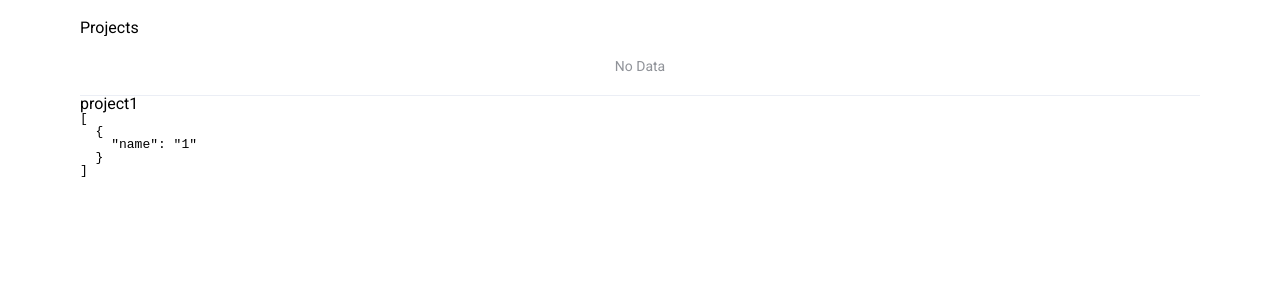
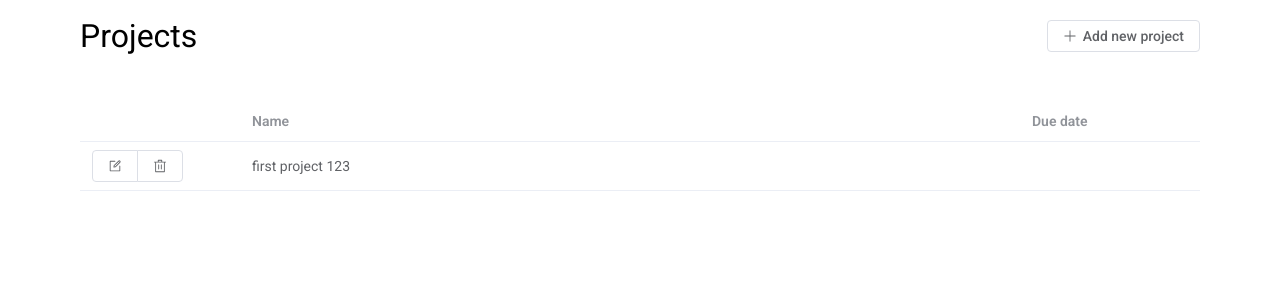
Before and after one commit to rudnik275/task-management-system, a Vue app: page / in a window 1280 px wide. Shown: the top 300 px of the page. Built offline with nearby package versions, Linux system fonts and the light colour scheme.

Commit message:
add CRUD for projects

```diff
--- /dev/null
+++ b/src/components/EditProjectDialog.vue
@@ -0,0 +1,83 @@
+<script lang="ts" setup>
+import {useApi} from '@/plugins/api'
+
+const api = useApi()
+
+const isVisible = ref(false)
+const form = reactive({
+  name: ''
+})
+const isLoading = ref(false)
+const isNew = ref(false)
+
+let successEdit: () => Promise<void>
+let cancelEdit: () => void
+
+defineExpose({
+  open: async (projectId?: number) => {
+    isVisible.value = true
+    form.name = ''
+    isNew.value = projectId === undefined
+    if (!isNew.value) {
+      isLoading.value = true
+      const loadedProject = await api.get(`/projects/${projectId}`)
+      form.name = loadedProject.name
+      isLoading.value = false
+    }
+    await new Promise<void>((resolve, reject) => {
+      successEdit = async () => {
+        isLoading.value = true
+        if (isNew.value) {
+          await api.post('/projects', form)
+        } else {
+          await api.patch(`/projects/${projectId}`, form)
+        }
+        isLoading.value = false
+        isVisible.value = false
+        resolve()
+      }
+      cancelEdit = () => {
+        isVisible.value = false
+        reject()
+      }
+    })
+  }
+})
+</script>
+
+<template>
+  <ElDialog
+    v-model="isVisible"
+    :title="isNew ? `Create new project` : 'Edit project'"
+    width="500"
+  >
+    <ElForm
+      :model="form"
+      v-loading="isLoading"
+    >
+      <ElFormItem label="Name">
+        <ElInput v-model="form.name" autocomplete="off"/>
+      </ElFormItem>
+    </ElForm>
+    <template #footer>
+      <div class="dialog-footer">
+        <el-button
+          :disabled="isLoading"
+          @click="cancelEdit?.()"
+        >
+          Cancel
+        </el-button>
+        <el-button
+          type="primary"
+          :disabled="!form.name || isLoading"
+          @click="successEdit?.()"
+        >
+          Confirm
+        </el-button>
+      </div>
+    </template>
+  </ElDialog>
+</template>
+
+<style>
+</style>
--- a/src/plugins/api/axios-mock-plugin.ts
+++ b/src/plugins/api/axios-mock-plugin.ts
@@ -9,7 +9,7 @@ export const axiosMockPlugin = (instance: AxiosInstance) => {
     await new Promise(res => setTimeout(res, REQUEST_TIMEOUT))
 
     // in case it's mocked request it returns some data
-    const response = fetchApi(config.url!, config.method?.toLocaleLowerCase())
+    const response = fetchApi(config.url!, config.method?.toLocaleLowerCase(), config.data)
     if (response) {
       // throw it to catch mocked requests in response interceptor
       throw {
--- a/src/plugins/api/mocks.ts
+++ b/src/plugins/api/mocks.ts
@@ -1,11 +1,51 @@
 const projects = new Map()
 
-projects.set(1, {name: '1'})
+let idCounter = 0
 
-export const fetchApi = (url: string, method = 'get') => {
-  if (url === '/projects' && method === 'get') {
-    return Array.from(
-      projects.values()
-    )
+const newProject = {id: idCounter++, name: 'first project 123'}
+projects.set(newProject.id, newProject)
+
+const projectDetailsRegexp = new RegExp('^/projects/(\\d+)$')
+
+export const fetchApi = (url: string, method = 'get', data: Record<string, any> = {}) => {
+  // CRUD projects
+  if (url === '/projects') {
+    switch (method) {
+      case 'get':
+        return Array.from(
+          projects.values()
+        )
+      case 'post': {
+        const newProject = {
+          id: idCounter++,
+          ...data
+        }
+        projects.set(newProject.id, newProject)
+        return newProject
+      }
+    }
+  }
+
+  // CRUD one project
+  if (projectDetailsRegexp.test(url)) {
+    const pathItems = url
+      .split('/')
+      .filter(Boolean) // remove first empty item because it starts with /
+
+    const projectId = +pathItems[1]
+    switch (method) {
+      case 'get':
+        return projects.get(projectId)
+      case 'delete': {
+        projects.delete(+projectId)
+        return {
+          success: true
+        }
+      }
+      case 'patch': {
+        projects.get(+projectId).name = data.name
+        return projects.get(+projectId)
+      }
+    }
   }
 }
--- a/src/routes/index.vue
+++ b/src/routes/index.vue
@@ -1,27 +1,108 @@
 <script lang="ts" setup>
 import {useApi} from '@/plugins/api'
+import type {Project} from '@/types'
+import EditProjectDialog from '@/components/EditProjectDialog.vue'
+import {ElMessageBox} from 'element-plus'
 
-const projects = ref([])
+const projects = ref<Project[]>([])
 
+// Load
 const api = useApi()
-onMounted(async () => {
-  projects.value = await api.get('/projects')
-})
+const isLoading = ref(false)
+const loadProjects = async () => {
+  try {
+    isLoading.value = true
+
+    projects.value = await api.get('/projects')
+  } finally {
+    isLoading.value = false
+  }
+}
+loadProjects()
+
+// Open
+const router = useRouter()
+const handleClickRow = (row: Project) => router.push(`/projects/${row.id}`)
+
+// Edit
+const editProjectDialogInstance = ref<InstanceType<typeof EditProjectDialog>>()
+const openEditProjectDialog = async (row?: Project) => {
+  try {
+    await editProjectDialogInstance.value!.open(row?.id)
+    await loadProjects()
+  } catch {
+    // in case need to do something on cancel
+  }
+}
+
+// Remove
+const removeProject = async (row: Project) => {
+  try {
+    await ElMessageBox.confirm(
+      `Project "${row.name}" will be removed permanently`,
+      {
+        confirmButtonText: 'Remove',
+        cancelButtonText: 'Cancel',
+        type: 'warning',
+      }
+    )
+    await api.delete(`/projects/${row.id}`)
+    await loadProjects()
+  } catch {
+    // in case need to do something on cancel
+  }
+}
 </script>
 
 <template>
-  <h1>
-    Projects
-  </h1>
+  <div class="projects__header">
+    <h1 class="projects__title">
+      Projects
+    </h1>
+    <ElButton
+      icon="plus"
+      :disabled="isLoading"
+      @click="openEditProjectDialog()"
+    >
+      Add new project
+    </ElButton>
+  </div>
 
-  <ElTable>
+  <ElTable
+    :data="projects"
+    v-loading="isLoading"
+    class="projects__table"
+    @row-click="handleClickRow"
+  >
+    <ElTableColumn
+      width="160"
+      v-slot="{row}"
+    >
+      <ElButtonGroup>
+        <ElButton icon="edit" @click.stop="openEditProjectDialog(row)"/>
+        <ElButton icon="delete" @click.stop="removeProject(row)"/>
+      </ElButtonGroup>
+    </ElTableColumn>
+    <ElTableColumn prop="name" label="Name"/>
+    <ElTableColumn prop="dueDate" label="Due date" width="180"/>
+  </ElTable>
 
-  </ElTable>
-  <RouterLink to="/project1">
-    project1
-  </RouterLink>
-  <pre>{{ projects }}</pre>
+  <EditProjectDialog ref="editProjectDialogInstance"/>
 </template>
 
 <style>
+.projects__header {
+  display: flex;
+  align-items: center;
+  justify-content: space-between;
+  margin-bottom: 50px;
+}
+
+.projects__title {
+  font-size: 32px;
+}
+
+.projects__table td {
+  cursor: pointer;
+}
 </style>
--- a/src/types/project.ts
+++ b/src/types/project.ts
@@ -1,4 +1,5 @@
 export interface Project {
+  id: number
   name: string
   dueDate: string
 }
```
Also changed, not shown: src/routes/projects/[projectId].vue (renamed from src/routes/[projectId].vue).
